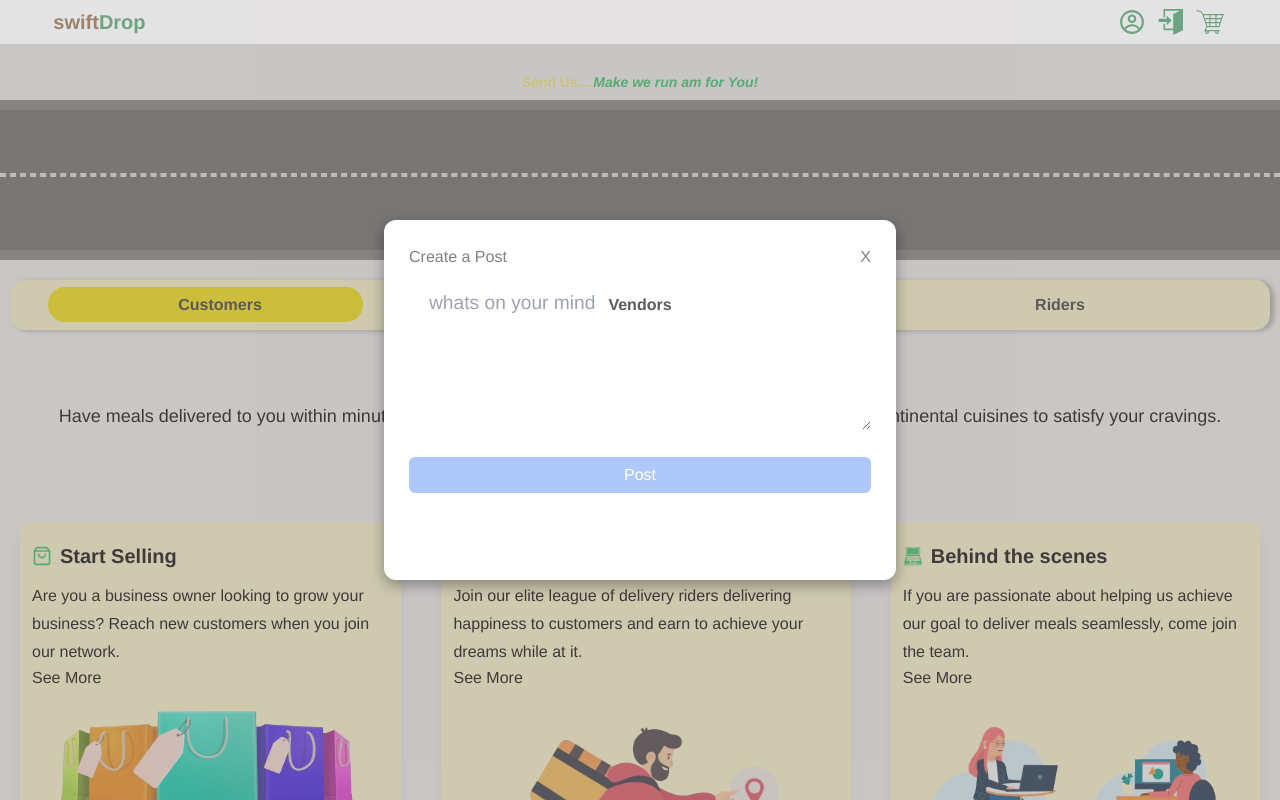
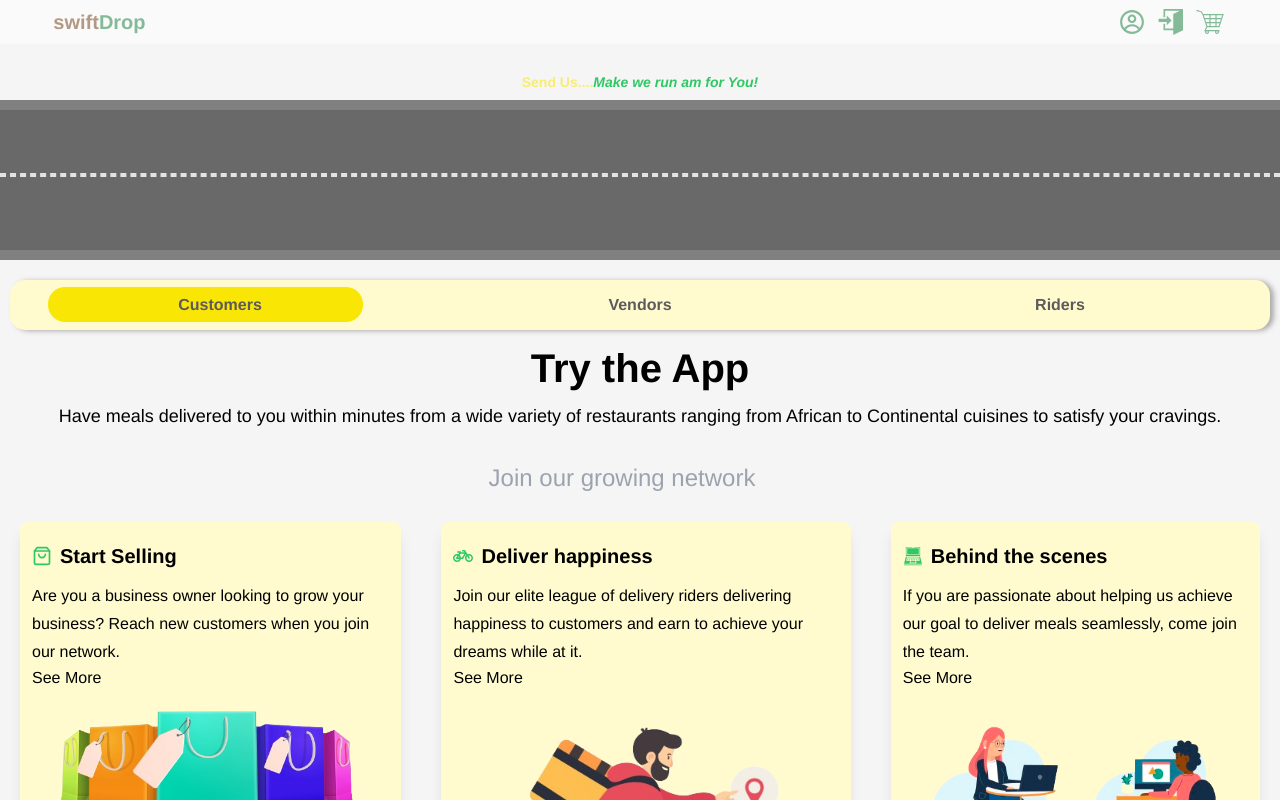
Before and after one commit to ozi-sadiq-kasai/swiftdrop, a React (Vite) app: page / in a window 1280 px wide. Shown: the top 800 px of the page. Built offline with nearby package versions, Linux system fonts and the light colour scheme; some icons are missing.

Commit message:
built modal for home

```diff
--- a/src/Context.jsx
+++ b/src/Context.jsx
@@ -4,17 +4,36 @@ const AuthContext = createContext()
 
 const AuthProvider = ({children}) => {
  const [modal, setModal] = useState(false)
+ const [credentials, setCredentials] = useState({
+   lname: '',
+   fname: '',
+   email: '',
+   phone:'',
+ })
 
  const handleCloseModal = ()=>{
   setModal(false)
+  console.log(modal)
  }
- const handleOpenModal = ()=>{
-  setModal(true)
+ // const handleOpenModal = ()=>{
+ //  setModal(true)
+ // }
+
+
+ // handle input value
+ const handleInputChange = (e) => {
+   e.preventDefault()
+   let name = e.target.name
+   let value = e.target.value
+   setCredentials({ ...credentials, [name]: value })
+   console.log(credentials)
  }
  const contextData ={
   handleCloseModal,
-  handleOpenModal,
-  modal
+   handleInputChange,
+ credentials,
+  setModal,
+  modal,
  }
   return (
     <AuthContext.Provider value={contextData}>{children}</AuthContext.Provider>
--- a/src/component/Modal.jsx
+++ b/src/component/Modal.jsx
@@ -2,27 +2,47 @@ import { useContext } from "react"
 import {AuthContext} from '../../src/Context'
 
 const Modal = () => {
-  const { handleCloseModal} = useContext(AuthContext)
+  const { handleCloseModal,credentials,handleInputChange} = useContext(AuthContext)
 
   return (
     <div className="modalBackground">
       <div className="modalContainer">
         <div className="modalContainer--header">
-          <h1>Create a Post</h1>
+          <h1>Sign Up</h1>
           <p onClick={handleCloseModal}>X</p>
         </div>
 
         <form>
-          <textarea
-            name="post"
-            id="post"
-            maxLength="1000"
-            // value={post}
-            // onChange=
-            placeholder="whats on your mind"
-          ></textarea>
+          <input
+            type="text"
+            placeholder="FirstName"
+            name="fname"
+            onChange={handleInputChange}
+            value={credentials.name}
+          />
+          <input
+            type="text"
+            placeholder="LastName"
+            name="lname"
+            onChange={handleInputChange}
+            value={credentials.name}
+          />
+          <input
+            type="email"
+            placeholder="Enter Email"
+            name="email"
+            onChange={handleInputChange}
+            value={credentials.name}
+          />{' '}
+          <input
+            type="string"
+            placeholder="080XXXXXXXX"
+            name="phone"
+            onChange={handleInputChange}
+            value={credentials.name}
+          />
           <button className="modalContainer--btn" onClick={handleCloseModal}>
-            Post
+            Submit
           </button>
         </form>
       </div>
--- a/src/component/Navbar.jsx
+++ b/src/component/Navbar.jsx
@@ -2,8 +2,11 @@ import { GiShoppingCart } from 'react-icons/gi'
 import { CgProfile } from 'react-icons/cg'
 import { ImEnter } from 'react-icons/im'
 import { Link } from 'react-router-dom'
+import { AuthContext } from '../Context'
+import { useContext } from 'react'
 
 const Navbar = () => {
+ const {setModal}=useContext(AuthContext)
 
   return (
     <div className="w-full flex justify-center py-1 bg-white z-50 opacity-50 fixed top-0">
@@ -14,7 +17,9 @@ const Navbar = () => {
           </h1>
         </Link>
         <div className="flex items-center gap-3 cursor-pointer">
-          <CgProfile className="text-[26px] text-green-700 " />
+          <CgProfile
+           className="text-[26px] text-green-700"
+           onClick={()=>{setModal(true)}} />
           <Link to={'/orders'}>
             <ImEnter className="text-[26px] text-green-700 " />
           </Link>
--- a/src/component/Slider.jsx
+++ b/src/component/Slider.jsx
@@ -8,7 +8,7 @@ const Slider = () => {
   }
 
   return (
-    <div className="switch3-container relative top-28 md:top-44 lg:top-64 w-full">
+    <div className="switch3-container relative top-28 md:top-44 lg:top-64 w-full z-0">
       <div className="switch3">
         <input
           type="radio"
--- a/src/index.css
+++ b/src/index.css
@@ -121,7 +121,7 @@ body {
 .modalBackground {
   width: 100vw;
   height: 100vh;
-  background-color: rgba(142, 136, 136, 0.431);
+  background-color: rgba(77, 77, 77, 0.431);
   position: fixed;
   top:0;
   left: 0;
@@ -131,25 +131,36 @@ body {
 }
 
 .modalContainer {
-  width: 40%;
-  height: 45%;
+  width: 80%;
+  height: 60%;
   border-radius: 12px;
   background-color: white;
   box-shadow: rgba(0, 0, 0, 0.35) 0px 5px 15px;
   display: flex;
   flex-direction: column;
-  padding: 25px;
+  justify-content: center;
+  padding:30px 10px;
 }
-
-textarea{
- width:100%;
- height:100%;
+form > input{
  border:none;
+ text-align: center;
  outline:none;
- padding:20px;
- font-size: larger;
+ margin-bottom: 40px;
+ background-color: whitesmoke;
+ margin-right: 15px;
+ width: 80%;
+ padding: 4px 0;
+}
+form{
+ display: flex;
+ flex-direction: column;
+ flex-wrap: wrap;
+ justify-content: center;
+ align-items: center;
 }
 .modalContainer--header{
+margin-top: 20px;
+padding-bottom: 10px;
  display: flex;
  align-items: center;
  justify-content: space-between;
@@ -158,11 +169,12 @@ textarea{
 
 .modalContainer--btn{
  margin-top: 20px;
+ margin-bottom: 20px;
  width: 100%;
  padding: 6px 0;
  border-radius:6px;
  color: white;
  border: none;
  font-size: 16px;
- background-color:rgb(174, 200, 250);
+ background-color:rgb(21, 128, 21);
 }
--- a/src/page/Home.jsx
+++ b/src/page/Home.jsx
@@ -4,8 +4,12 @@ import Slider from '../component/Slider'
 import Cards from '../component/Cards'
 import Animation from '../component/Animation'
 import Modal from '../component/Modal'
+import { useContext } from 'react'
+import { AuthContext } from '../../src/Context'
+
 
 const main = () => {
+ const { handleCloseModal,modal } = useContext(AuthContext)
   return (
     <main className="mt-14">
       <div className="flex justify-center text-xl font-bold py-4 px-2">
@@ -26,7 +30,7 @@ const main = () => {
       <Slider />
       <Cards />
       <FooterCarousel />
-      <Modal/>
+      {modal && <Modal/>}
     </main>
   )
 }
```
